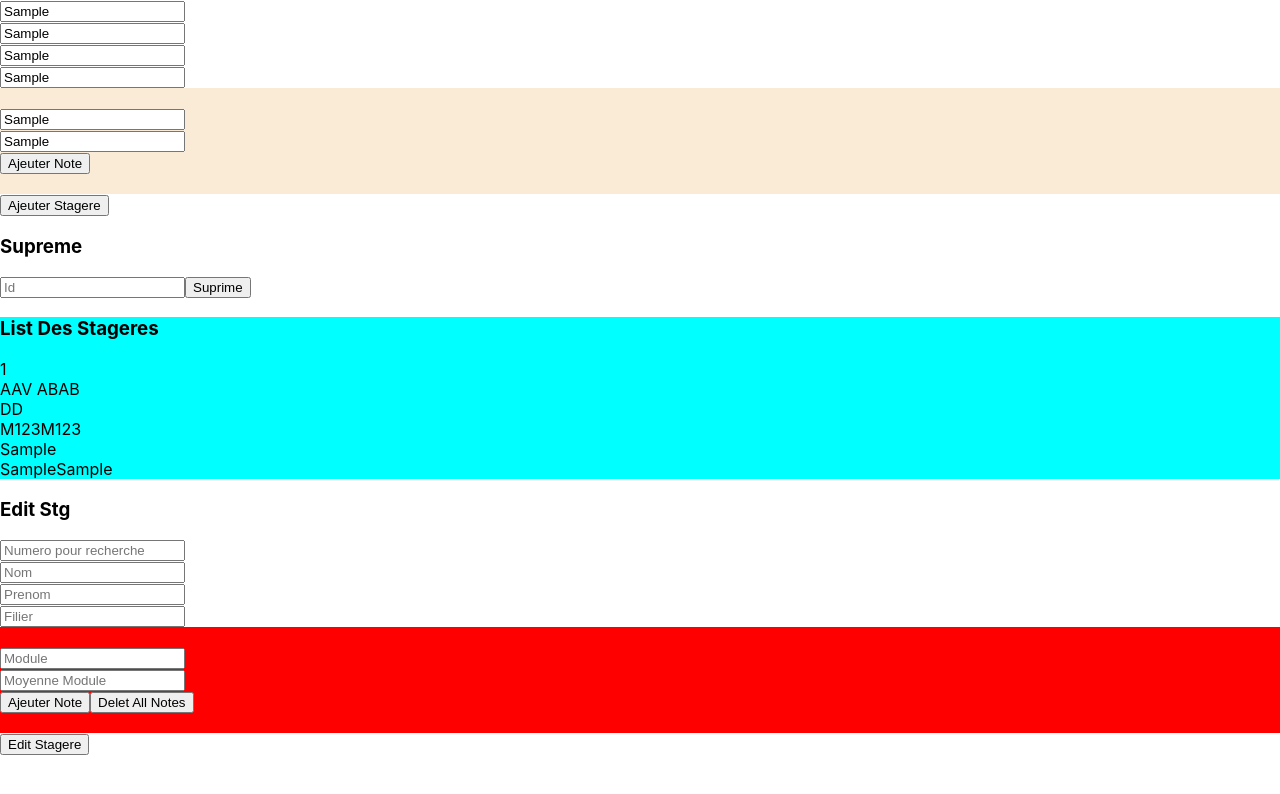
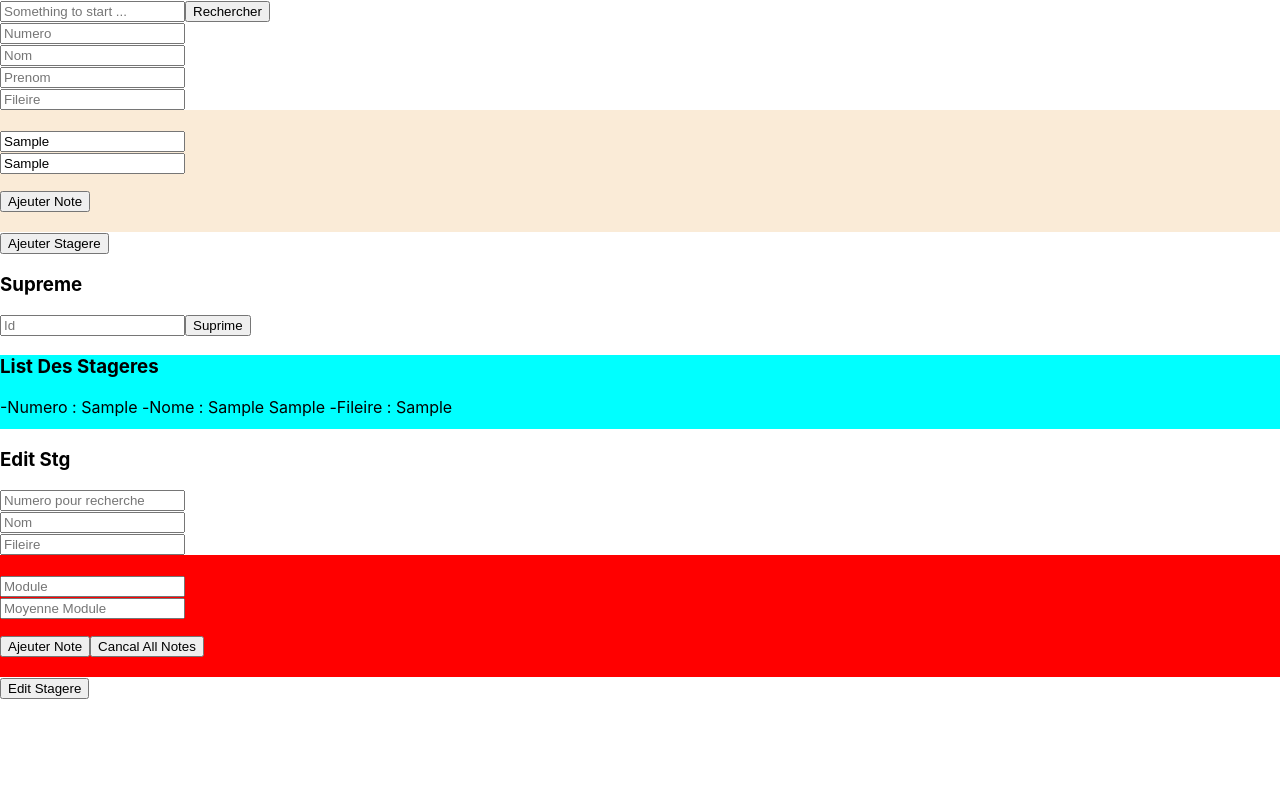
Before and after one commit to abdellahaarab/ReduxToolkitApp, a React (Create React App) app: page / in a window 1280 px wide. Both pictures are taken after typing "Sample", "Sample", "Sample", "Sample", "Sample", "Sample" into the empty fields and a click on the button "Ajeuter Stagere". Shown: the top 794 px of the page. Built offline with nearby package versions, Linux system fonts and the light colour scheme.

Commit message:
initial commit in branch _dev

```diff
--- a/src/App.js
+++ b/src/App.js
@@ -6,12 +6,14 @@ import { store } from './data/store';
 import ListDesStagers from './Componnant/ListDesStagers';
 import FormDelete from './Componnant/FormDelete';
 import FormEditStg from './Componnant/FormEditStg';
+import FormRechercher from './Componnant/FormRechercher';
 
 
 function App() {
 
   return (
     <Provider store={store}>
+        <FormRechercher/>
         <FormDajeuter  />
         <FormDelete/>
         <ListDesStagers/>
--- a/src/Componnant/FormAdd.js
+++ b/src/Componnant/FormAdd.js
@@ -12,7 +12,7 @@ function FormDajeuter() {
     const [Numero,setNumero] = useState(null)
     const [Nom,setNom] = useState(null)
     const [Prenom,setPrenom] = useState(null)
-    const [Filier,setFilier ]= useState(null)
+    const [Fileire,setFileire ]= useState(null)
     const [Module,setModule] = useState(null)
     const [Moyenne,setMoyenne] = useState(null)
     const [Notes,setNotes] = useState([])
@@ -20,36 +20,55 @@ function FormDajeuter() {
     function fAjeuterNote(e){
         e.preventDefault();
         const nts = []
-        nts.push(...Notes,{
-            module: Module,
-            moyenne: Moyenne
-        } )
-        setNotes(nts)
+        if(Module && Moyenne){
+
+            nts.push(...Notes,{
+                module: Module,
+                moyanmodule: Moyenne
+            } )
+            setNotes(nts)
+            setModule(null)
+            setMoyenne(null)
+        }
     }
 
     function fAjeuter(e){
         e.preventDefault();
+
         const tStge = {
             numero: Numero,
-            nomeESTprenome: Nom  + Prenom,
-            filier: Filier,
+            nomeESTprenome: Nom +" "+ Prenom,
+            fileire: Fileire,
             notes: Notes
         }
-        dispatch(addStagere(tStge))
-        console.log(Notes)
+
+        if(Numero && Nom && Prenom && Fileire) {
+                dispatch(addStagere(tStge))
+                setNumero("")
+                setNom("")
+                setPrenom("")
+                setFileire("")
+                setNotes([])
+        }
+
     }
 
     return (
         <div className='FormDajeuter'>
             <form>
-                <input type="text" placeholder='Numero'  onChange={(e)=>setNumero(e.target.value)   }/><br/>
-                <input type="text" placeholder='Nom'  onChange={(e)=>setNom(e.target.value)   }    /><br/>
-                <input type="text" placeholder='Prenom' onChange={(e)=>setPrenom(e.target.value)   }    /><br/>
-                <input type="text" placeholder='Filier' onChange={(e)=>setFilier(e.target.value)   }    /><br/>
+                <input type="text" value={Numero?Numero:""} placeholder='Numero'  onChange={(e)=>setNumero(e.target.value)   }/><br/>
+                <input type="text" value={Nom?Nom:""} placeholder='Nom'  onChange={(e)=>setNom(e.target.value)   }    /><br/>
+                <input type="text" value={Prenom?Prenom:""} placeholder='Prenom' onChange={(e)=>setPrenom(e.target.value)   }    /><br/>
+                <input type="text" value={Fileire?Fileire:""} placeholder='Fileire' onChange={(e)=>setFileire(e.target.value)   }    /><br/>
                 <div style={{backgroundColor:"antiquewhite", padding:"20px 0"}}>
 
-                    <input type="text" placeholder='Module' onChange={(e)=>setModule(e.target.value)   }    /><br/>
-                    <input type="text" placeholder='Moyenne Module' onChange={(e)=>setMoyenne(e.target.value)   }     /><br/>
+                    <input type="text" value={Module?Module:""} placeholder='Module' onChange={(e)=>setModule(e.target.value)   }    /><br/>
+                    <input type="text" value={Moyenne?Moyenne:""} placeholder='Moyenne Module' onChange={(e)=>setMoyenne(e.target.value)   }     /><br/>
+                     <ul>
+                         {
+     Notes.map((e,i)=>< li key={i}>Module : {e.module} - Moyane Module : {e.moyanmodule}</li>)
+                        }
+                      </ul>
                     <button onClick={fAjeuterNote }>Ajeuter Note</button>
 
                 </div>
--- a/src/Componnant/FormEditStg.js
+++ b/src/Componnant/FormEditStg.js
@@ -1,18 +1,18 @@
 import React, { useState } from 'react'
-import { useDispatch } from 'react-redux'
+import { useDispatch, useSelector } from 'react-redux'
 import { editStagere } from '../data/store'
 
 
 function FormEditStg() {
+    const data = useSelector(state=>state.stagere.stageres)
     const dispatch = useDispatch()
 
-
-    const [Numero,setNumero] = useState(null)
-    const [Nom,setNom] = useState(null)
-    const [Prenom,setPrenom] = useState(null)
-    const [Filier,setFilier ]= useState(null)
-    const [Module,setModule] = useState(null)
-    const [Moyenne,setMoyenne] = useState(null)
+    const [Numero,setNumero] = useState("")
+    const [Nom,setNom] = useState("")
+    const [Prenom,setPrenom] = useState("")
+    const [Fileire,setFileire ]= useState("")
+    const [Module,setModule] = useState("")
+    const [Moyenne,setMoyenne] = useState("")
     const [Notes,setNotes] = useState([])
 
     function fAjeuterNote(e){
@@ -20,37 +20,67 @@ function FormEditStg() {
         const nts = []
         nts.push(...Notes,{
             module: Module,
-            moyenne: Moyenne
+            moyanmodule: Moyenne
         } )
         setNotes(nts)
+
+        setModule("")
+        setMoyenne("")
+
     }
 
     function fEditStagere(e){
         e.preventDefault();
         const tStge = {
             numero: Numero,
-            nomeESTprenome: Nom  + Prenom,
-            filier: Filier,
+            nomeESTprenome: Nom  +" "+ Prenom,
+            fileire: Fileire,
             notes: Notes
         }
         dispatch(editStagere({Stge:tStge,id: Numero}))
-        console.log(Notes)
+        setNumero("")
+        setNom("")
+        setPrenom("")
+        setFileire("")
+        setNotes([])
     }
+
+    function fSerch(e){
+        e.preventDefault();
+        setNumero(e.target.value);
+        // const elemant = data.filter((stg,i) => Numero === stg.numero)
+
+        // setNom(elemant[0] ? elemant[0].nomeESTprenome : "")
+        // setFileire(elemant[0] ? elemant[0].fileire : "")
+        // setNotes(elemant[0] ? elemant[0].notes : [])
+    }
+
+    function fCancelAllNote(e){
+        e.preventDefault();
+        setNotes([])
+    }
+
 
     return (
         <div className='FormDajeuter'>
             <h3>Edit Stg</h3>
             <form>
-                <input type="text" placeholder='Numero pour recherche '  onChange={(e)=>setNumero(e.target.value)   }/><br/>
-                <input type="text" placeholder='Nom'  onChange={(e)=>setNom(e.target.value)   }    /><br/>
-                <input type="text" placeholder='Prenom' onChange={(e)=>setPrenom(e.target.value)   }    /><br/>
-                <input type="text" placeholder='Filier' onChange={(e)=>setFilier(e.target.value)   }    /><br/>
+                <input type="text" value={Numero} placeholder='Numero pour recherche '  onChange={fSerch}/><br/>
+                <input type="text" value={Nom} placeholder='Nom'  onChange={(e)=>setNom(e.target.value)   }    /><br/>
+                <input type="text" value={Fileire} placeholder='Fileire' onChange={(e)=>setFileire(e.target.value)   }    /><br/>
                 <div style={{backgroundColor:"red", padding:"20px 0"}}>
 
-                    <input type="text" placeholder='Module' onChange={(e)=>setModule(e.target.value)   }    /><br/>
-                    <input type="text" placeholder='Moyenne Module' onChange={(e)=>setMoyenne(e.target.value)   }     /><br/>
+                    <input type="text" value={Module} placeholder='Module' onChange={(e)=>setModule(e.target.value)   }    /><br/>
+                    <input type="text" value={Moyenne} placeholder='Moyenne Module' onChange={(e)=>setMoyenne(e.target.value)   }     /><br/>
+                    <span>
+                        <ul>
+                            {
+    Notes && Notes.map((e,i)=>< li key={i}>Module : {e.module} - Moyane Module : {e.moyanmodule}</li>)
+                            }
+                        </ul>
+                    </span>
                     <button onClick={fAjeuterNote }>Ajeuter Note</button>
-                    <button onClick={fAjeuterNote }>Delet All Notes</button>
+                    <button onClick={fCancelAllNote }>Cancal All Notes</button>
 
                 </div>
                 <button onClick={fEditStagere}>Edit Stagere</button>
--- /dev/null
+++ b/src/Componnant/FormRechercher.js
@@ -0,0 +1,22 @@
+import React, { useState } from 'react'
+import { useSelector } from 'react-redux'
+
+function FormRechercher() {
+  const data = useSelector(state=>state.stagere.stageres)
+  const [Serch, setSerch] = useState('')
+
+  function fRes(e){
+    e.preventDefault();
+    // console.log(data)
+    const resulte = data.find((v) => v.nomeESTprenome === Serch)
+    console.log("Data : ", resulte)
+  }
+  return (
+    <div>
+        <input type="text" onChange={(e)=>setSerch(e.target.value)} placeholder='Something to start ...'/>
+        <button onClick={fRes}>Rechercher</button>
+    </div>
+  )
+}
+
+export default FormRechercher
--- a/src/Componnant/ListDesStagers.js
+++ b/src/Componnant/ListDesStagers.js
@@ -14,16 +14,16 @@ function ListDesStagers() {
            data ?
 
             data.map( (element,index) =>
-            <div key={index}>
-                      <div>{element.numero}</div>
-                      <div>{element.nomeESTprenome}</div>
-                      <div>{element.fileire}</div>
+            <div key={index} style={{display:"flex"}}>
+                      <div>-Numero : {element.numero } - </div>
+                      <div>Nome : {element.nomeESTprenome } - </div>
+                      <div>Fileire : {element.fileire } </div>
 
-                      <div>
+                      <ol>
                          {
-                            element.notes.map((e,i)=>< span key={i}>{e.module}</span>)
+                            element.notes.map((e,i)=>< li key={i}>Module : {e.module} - Moyane Module : {e.moyanmodule}</li>)
                         }
-                      </div>
+                      </ol>
 
 
             </div> )
--- a/src/data/store.js
+++ b/src/data/store.js
@@ -18,7 +18,7 @@ const initialData = {
 const stageresSlice = createSlice(
      {
         name: "stageres",
-        initialState: initialData,
+        initialState: {stageres : []},
         reducers:{
             addStagere:(state , action) => {
                 const stg = action.payload;
@@ -29,9 +29,11 @@ const stageresSlice = createSlice(
                 return { stageres : state}
             },
             editStagere:(state,action)=>{
-                state = state.stageres && state.stageres.filter((stg,index) => stg.numero !== action.payload.id);
-                state.push(...state, action.payload.stg)
-                return state
+                // console.log("Id ======= ",action.payload.id)
+                // console.log("Data ======= ",action.payload.Stge)
+                const data = state.stageres && state.stageres.filter((stg,index) => stg.numero !== action.payload.id);
+                data.push(action.payload.Stge)
+                return { stageres : data}
             }
         }
 
```
